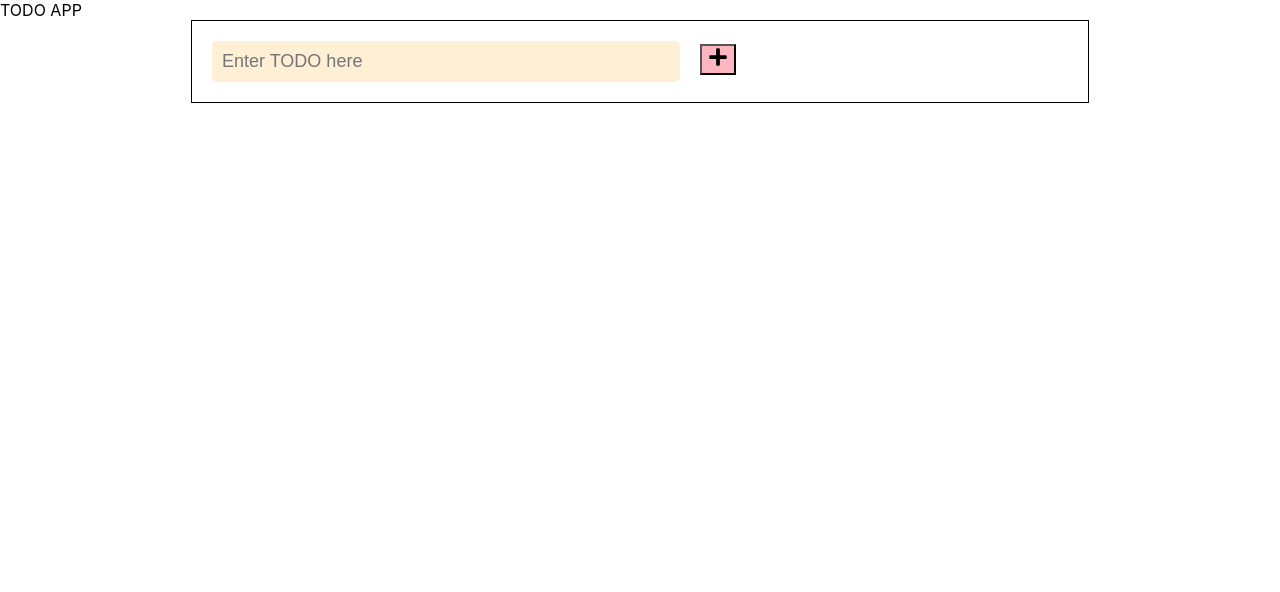
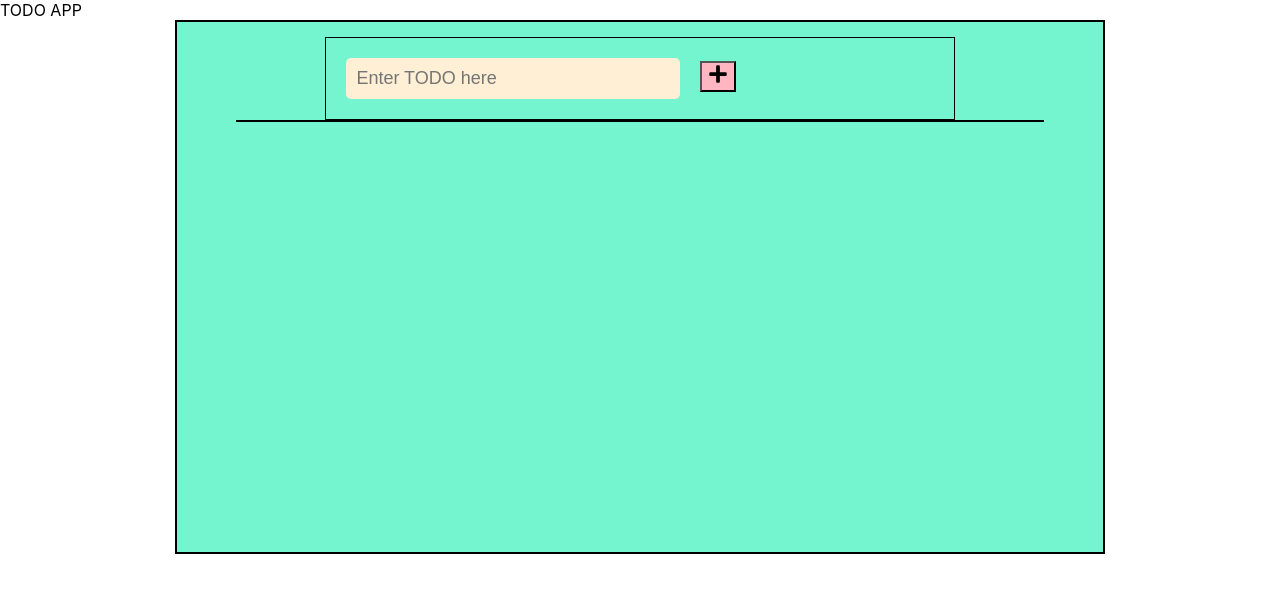
Before and after one commit to roohitgupta/Full_Stack_Todo_App, a React (Create React App) app: page / in a window 1280 px wide. Shown: the top 592 px of the page. Built offline with nearby package versions, Linux system fonts and the light colour scheme.

Commit message:
added tasklist

```diff
--- a/src/App.js
+++ b/src/App.js
@@ -1,12 +1,12 @@
 import './App.css';
-import AddTask from "./component/AddTask/AddTask"
+import Task from "./component/Task/Task"
 
 
 function App() {
   return (
     <div>
       TODO APP
-      <AddTask />
+      <Task />
     </div>
 
   );
--- /dev/null
+++ b/src/component/Task/Task.jsx
@@ -0,0 +1,78 @@
+import React, { useState } from "react";
+import styles from "./task.module.css";
+// import Counter from "../Counter/Counter"
+import AddTask from "../AddTask/AddTask"
+// import CountdownTimer from '../Timer/CountdownTimer'
+import styled from "styled-components";
+import { FaTrash } from "react-icons/fa";
+
+const Task = () => {
+
+  const [todoList, setTodoList] = useState([]);
+
+  const setData = (todo) => {
+    setTodoList([...todoList, todo])
+  }
+
+  const Container = styled.div`
+    border: 2px solid black;
+    width: 400px;
+    height: 500px;
+    background-color: #74f4cf;
+    padding: 15px;
+    margin: auto;
+    width: 70%;
+  `
+
+   const Container2 = styled.div`
+   border: 1px solid black;
+   background-color: whitesmoke;
+   width: 90%;
+   margin: auto;
+
+ `
+   const Li = styled.li`
+     display: flex;
+     justify-content: center;
+     margin: 10px;
+     font-size: 25px;
+     align-items: center;
+     border: 1px dotted black;
+
+ `
+
+
+
+ const deleteItem = (ind) => {
+   return setTodoList(
+     todoList.filter((i)=>{
+       return i !== ind;
+     })
+   )
+ };
+
+
+ const THREE_DAYS_IN_MS = 1 * 1 * 15 * 15 * 1000;
+ const NOW_IN_MS = new Date().getTime();
+ const dateTimeAfterThreeDays = NOW_IN_MS + THREE_DAYS_IN_MS;
+
+
+  return (
+    <Container>
+      <AddTask setDataProps={setData} />
+      <Container2 data-testid="task-text">
+        {todoList.map((e) => (
+          <Li data-testid="task" key={e.id} className={styles.task} >
+            <input type="checkbox" style={{margin:"15px"}} data-testid="task-checkbox" />
+            <div>{e}</div>
+            {/* <Counter /> */}
+            {/* <CountdownTimer targetDate={dateTimeAfterThreeDays}  /> */}
+            <button data-testid="task-remove-button" style={{fontSize:"large", border:"none"}} onClick={() => deleteItem(e)}><FaTrash/></button>
+          </Li>
+          ))}
+      </Container2>
+    </Container>
+  );
+};
+
+export default Task;
--- /dev/null
+++ b/src/component/Task/task.module.css
@@ -0,0 +1,18 @@
+.task  {
+    background-color: lightblue;
+  }
+
+
+  .task > :nth-child(2) {
+    border: 1px solid black;
+    padding: 5px;
+    width: 25%;
+
+  }
+  .task > :nth-child(3) {
+    margin: 25px;
+  }
+  .task > :nth-child(5) {
+
+    margin: 15px;
+  }
```
